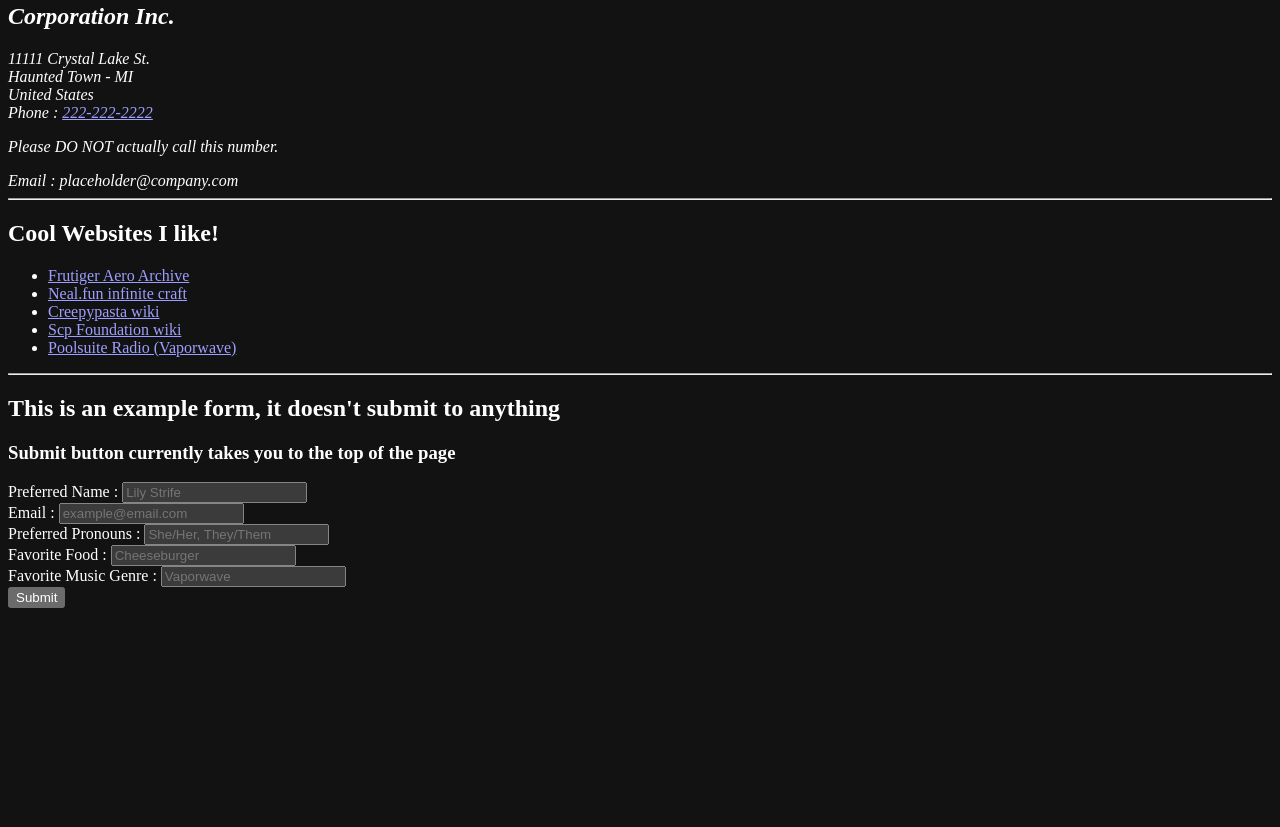
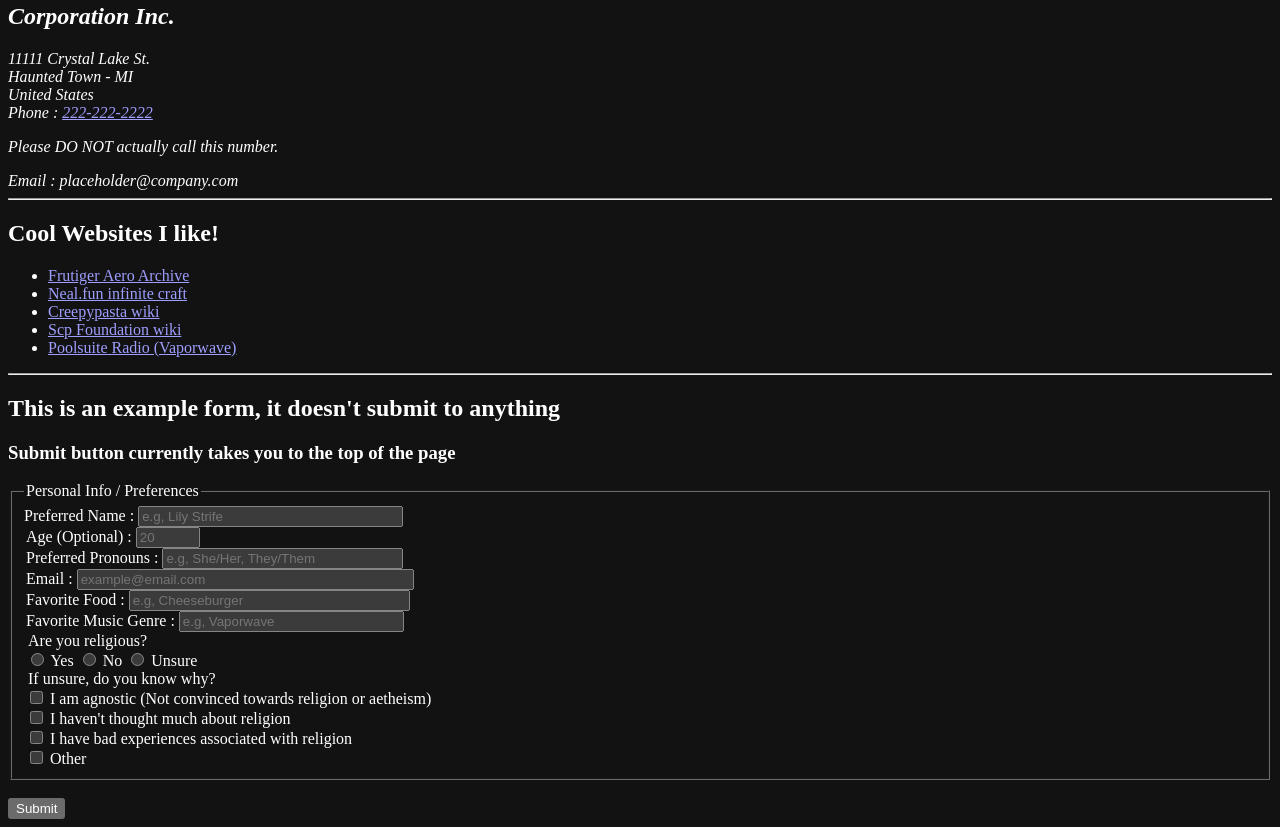
Before and after one commit to XiviCore/Public-Website, a plain HTML site: page index.html in a window 1280 px wide. Shown: the part 4911-5738 px from the top of the page. Before the commit the page ends 5527 px from the top, so only its background shows below. Drawn offline with Linux system fonts and the light colour scheme.

Commit message:
Added new input type, checkboxes! Made for a question about religion. Also added a cleaner looking custom maxlength and size to each input text type.

```diff
--- a/index.html
+++ b/index.html
@@ -201,11 +201,40 @@ across multiple lines.
     <h2>This is an example form, it doesn't submit to anything</h2>
     <h3>Submit button currently takes you to the top of the page</h3>
     <form action="">
+        <fieldset>
+            <legend>Personal Info / Preferences</legend>
             <label for="name"> Preferred Name :
                 <input required type="text"
                 name="preferred-name"
                 id="name"
-                placeholder="Lily Strife">
+                placeholder="e.g, Lily Strife"
+                size="30"
+                required>
+            </label>
+<br>
+            <legend>
+            <label for="age"> Age (Optional) : </label>
+                <input required type="number"
+                name="age"
+                id="user age"
+                placeholder="20"
+                min="1"
+                max="120"
+                minlength="1"
+                maxlength="3"
+                size="3"
+                required>
+<br>
+            <label for="user pronouns"> Preferred Pronouns :
+                <input required type="text"
+                name="pronouns"
+                id="user pronouns"
+                placeholder="e.g, She/Her, They/Them"
+                minlength="4"
+                maxlength="25"
+                size="27"
+                required>
+
             </label>
     <br>
             <label for="user email"> Email :
@@ -214,27 +243,72 @@ across multiple lines.
                 id="user email"
                 placeholder="example@email.com"
                 minlength="4"
-                maxlength="50">
-            </label>
-    <br>
-            <label for="user pronouns"> Preferred Pronouns :
-                <input required type="text"
-                name="pronouns"
-                id="user pronouns"
-                placeholder="She/Her, They/Them">
+                maxlength="40"
+                size="39"
+                required>
             </label>
     <br>
             <label for="favorite food"> Favorite Food : </label>
                 <input type="text"
                 name="food"
                 id="favorite food"
-                placeholder="Cheeseburger">
+                placeholder="e.g, Cheeseburger"
+                minlength ="2"
+                maxlengt="25"
+                size="32"
+                required>
     <br>
             <label for="favorite music"> Favorite Music Genre : </label>
                 <input type="text"
                 name="music"
                 id="favorite music"
-                placeholder="Vaporwave">
+                placeholder="e.g, Vaporwave"
+                minlength="2"
+                maxlength="25"
+                size="25"
+                required>
+    <br>
+            <legend> Are you religious? </legend>
+                <input type="radio"
+                id="yes-option"
+                name="religion"
+                value="yes">
+                <label for="yes-option"> Yes </label>
+               <input type="radio"
+                id="no-option"
+                name="religion"
+                value="no">
+                <label for="no-option"> No </label>
+                <input type="radio"
+                id="unsure-option"
+                name="religion"
+                value="unsure">
+                <label for="unsure-option"> Unsure </label>
+            <legend> If unsure, do you know why? </legend>
+            <input type="checkbox"
+            id="agnostic"
+            name="unsure"
+            value="agnostic">
+            <label for="agnostic"> I am agnostic (Not convinced towards religion or aetheism) </label>
+    <br>
+            <input type="checkbox"
+            id="thought"
+            name="unsure"
+            value="thought">
+            <label for="thought"> I haven't thought  much about religion </label>
+    <br>
+            <input type="checkbox"
+            id="bad"
+            name="unsure"
+            value="bad">
+            <label for="bad"> I have bad experiences associated with religion </label>
+    <br>
+            <input type="checkbox"
+            id="thought"
+            name="unsure"
+            value="thought">
+            <label for="thought"> Other </label>
+        </fieldset>
     <br>
         <button id="submit"> Submit </button>
     </form>
```
